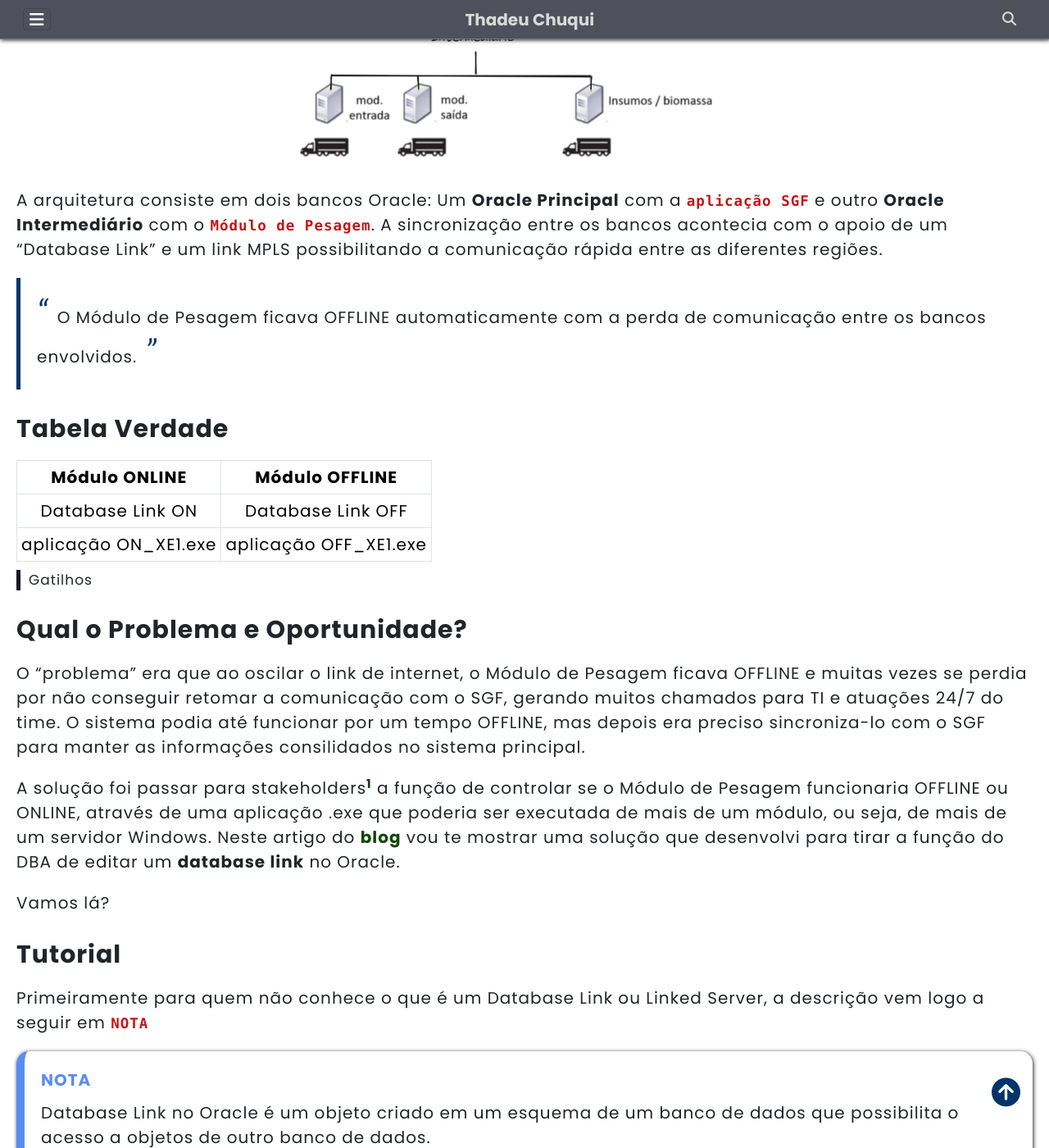
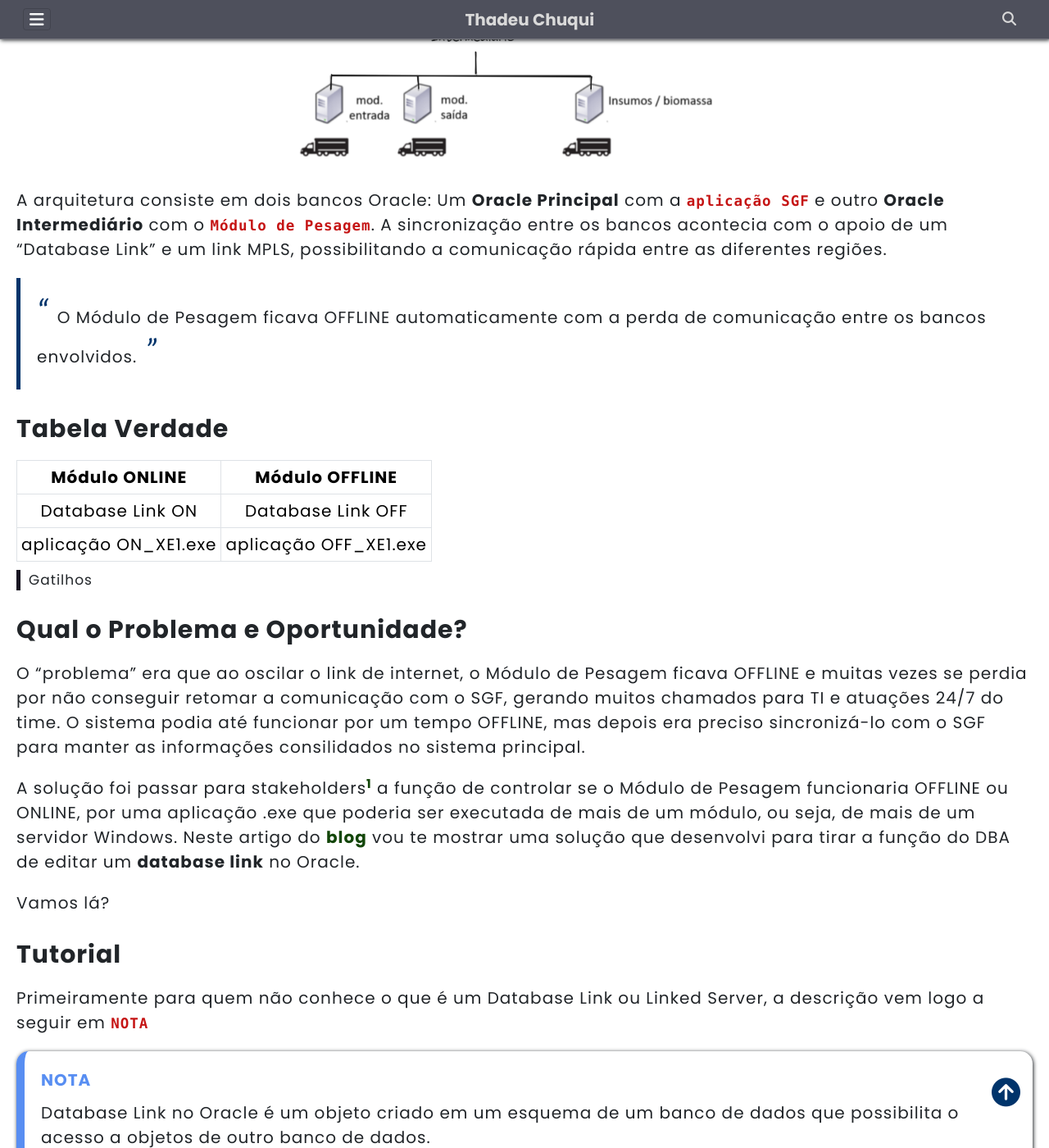
Before and after one commit to tchuqui/tchuqui.github.io, a Jekyll site: the page built from _posts/2025-01-18-desabilitando-database-link-oracle-por-aplicacao-exe.md, in a window 1280 px wide and 1400 px high, scrolled down 774 px. Shown: the whole window at 82% size. Built offline with Jekyll 4.4.1, drawn with Linux system fonts in a browser that asks for light colours; comment, search, counter and statistics services are not loaded; the table of contents is made by our own code; some of the changed text lies outside the part shown.

Commit message:
correcao 4

```diff
--- a/_posts/2025-01-18-desabilitando-database-link-oracle-por-aplicacao-exe.md
+++ b/_posts/2025-01-18-desabilitando-database-link-oracle-por-aplicacao-exe.md
@@ -1,7 +1,7 @@
 ---
 title: "Como recriar 'Database Link' Oracle por aplicações customizadas .exe - Módulo de Pesagem - INFLOR"
-description: "Todo DBA uma hora vai precisar ter contato com Database Link no Oracle ou Linked Server no SQL Server. Vou te mostrar neste artigo uma solução que desenvolvi para tirar esta função do DBA e passar para um usuário nomeado conseguir editar este tipo de objeto no banco de dados através de uma aplicação .exe"
-date: 2025-01-10 07:00:00 -0400
+description: "Todo DBA uma hora vai precisar ter contato com Database Link no Oracle ou Linked Server no SQL Server. Vou te mostrar neste artigo uma solução que desenvolvi para tirar esta função do DBA e passar para um usuário nomeado conseguir editar este tipo de objeto no banco de dados por meio de uma aplicação .exe"
+date: 2025-01-19 17:00:00 -0400
 image:
   path: "/assets/img/2025-01-18-desabilitando-database-link-oracle-por-aplicacao-exe/capa_modulo_pesagem.png"
   alt: "Editar Database Link no Oracle por aplicações Windows .exe"
@@ -16,13 +16,13 @@ tags:
   - sgf
 ---
 
-A aplicação envolvida é o **Módulo de Pesagem** da [INFLOR](https://inflor.com/), que foi planejada com a intenção de manter um banco intermediário Oracle que poderia trabalhar `offline` para não parar o fluxo dos clientes em um sistema apartado quando o MLPS oscilasse ou ficasse indisponível devido a perda do link de internet.
+A aplicação envolvida é o **Módulo de Pesagem** da [INFLOR](https://inflor.com/), que foi planejada com a intenção de manter um banco intermediário Oracle que poderia trabalhar `offline` para não parar o fluxo dos clientes em um sistema apartado quando o MLPS oscilasse ou ficasse indisponível devido à perda do link de internet.
 
 ## Arquitetura
 
 <p style="text-align:center"><img src="/assets/img/2025-01-18-desabilitando-database-link-oracle-por-aplicacao-exe/modulo_pesagem.png" align="center" alt="Modulo de Pesagem" style="max-width: 656px"></p>
 
-A arquitetura consiste em dois bancos Oracle: Um **Oracle Principal** com a `aplicação SGF` e outro **Oracle Intermediário** com o `Módulo de Pesagem`. A sincronização entre os bancos acontecia com o apoio de um "Database Link" e um link MPLS possibilitando a comunicação rápida entre as diferentes regiões.
+A arquitetura consiste em dois bancos Oracle: Um **Oracle Principal** com a `aplicação SGF` e outro **Oracle Intermediário** com o `Módulo de Pesagem`. A sincronização entre os bancos acontecia com o apoio de um "Database Link" e um link MPLS, possibilitando a comunicação rápida entre as diferentes regiões.
 
 > O Módulo de Pesagem ficava OFFLINE automaticamente com a perda de comunicação entre os bancos envolvidos.
 
@@ -40,11 +40,11 @@ Gatilhos
 
 ## Qual o Problema e Oportunidade?
 
-O "problema" era que ao oscilar o link de internet, o Módulo de Pesagem ficava OFFLINE e muitas vezes se perdia por não conseguir retomar a comunicação com o SGF, gerando muitos chamados para TI e atuações 24/7 do time. O sistema podia até funcionar por um tempo OFFLINE, mas depois era preciso sincroniza-lo com o SGF para manter as informações consilidados no sistema principal.
+O "problema" era que ao oscilar o link de internet, o Módulo de Pesagem ficava OFFLINE e muitas vezes se perdia por não conseguir retomar a comunicação com o SGF, gerando muitos chamados para TI e atuações 24/7 do time. O sistema podia até funcionar por um tempo OFFLINE, mas depois era preciso sincronizá-lo com o SGF para manter as informações consilidados no sistema principal.
 
 <!-- quotes -->
 
-A solução foi passar para stakeholders[^1] a função de controlar se o Módulo de Pesagem funcionaria OFFLINE ou ONLINE, através de uma aplicação .exe que poderia ser executada de mais de um módulo, ou seja, de mais de um servidor Windows. Neste artigo do [blog](https://tchuqui.github.io/) vou te mostrar uma solução que desenvolvi para tirar a função do DBA de editar um **database link** no Oracle.
+A solução foi passar para stakeholders[^1] a função de controlar se o Módulo de Pesagem funcionaria OFFLINE ou ONLINE, por uma aplicação .exe que poderia ser executada de mais de um módulo, ou seja, de mais de um servidor Windows. Neste artigo do [blog](https://tchuqui.github.io/) vou te mostrar uma solução que desenvolvi para tirar a função do DBA de editar um **database link** no Oracle.
 
 <!-- references -->
 
```
Also changed, not shown: other parts of _posts/2025-01-18-desabilitando-database-link-oracle-por-aplicacao-exe.md (+3 -3 lines), _posts/2024-08-25-utilizando-o-git-em-projetos-SSIS.md (+3 -3 lines).
